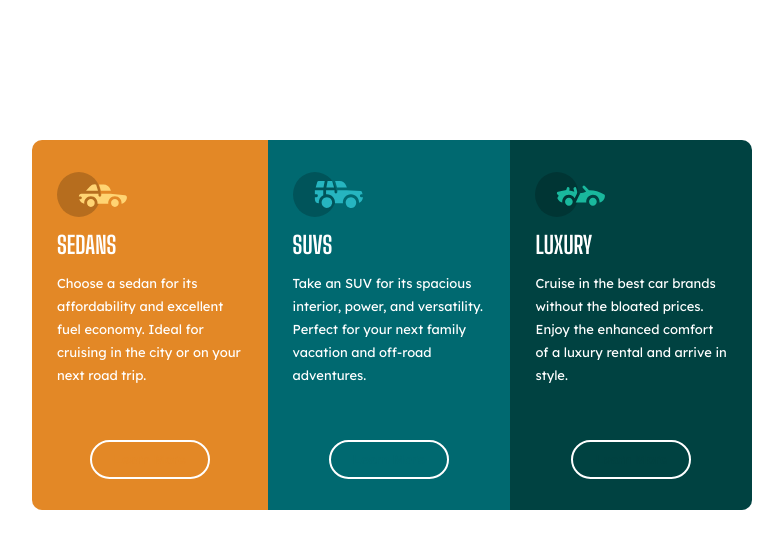
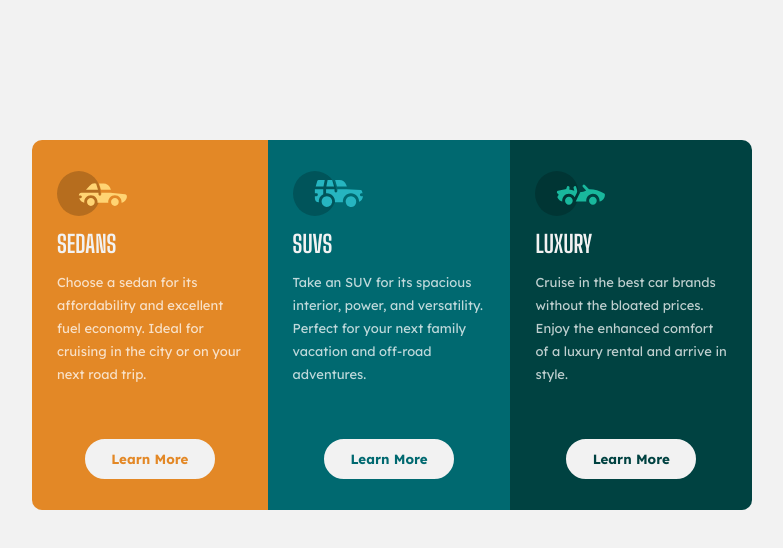
Before and after one commit to bke82024/HTML-CSS-Kopier-et-design, a plain HTML site: page index.html in a window 1280 px wide. Shown: the whole page, without its empty margins (248-1031 px from the left). Drawn offline with Linux system fonts and the light colour scheme.

Commit message:
fixed buttons

```diff
--- a/style.css
+++ b/style.css
@@ -4,6 +4,7 @@
 }
 
 body {
+  background-color: hsl(0, 0%, 95%);
   display: flex;
   justify-content: center;
   height: 650px;
@@ -23,7 +24,7 @@ article {
   justify-content: space-around;
   align-content: center;
   padding: 25px;
-  color: white;
+  color: hsl(0, 0%, 95%);
 }
 
 section {
@@ -46,6 +47,7 @@ h2 {
   font-size: 24px;
   font-weight: 700;
   text-align: left;
+  color: hsl(0, 0%, 95%);
 }
 
 p {
@@ -56,6 +58,7 @@ p {
   line-height: 23px;
   text-align: left;
   margin-bottom: 20px;
+  color: hsla(0, 0%, 100%, 0.75);
 }
 
 #left-article {
@@ -75,42 +78,45 @@ p {
 .button {
   align-self: center;
   padding: 10px;
-  width: 120px;
-  border: 2px solid white;
+  width: 130px;
+  border: 2px solid hsl(0, 0%, 95%);
   border-radius: 30px;
-  background-color: white;
   font-weight: bold;
+  font-family: "Lexend Deca";
   cursor: pointer;
 }
 
 #left-article .button {
   color: hsl(31, 77%, 52%);
+  background-color: hsl(0, 0%, 95%);
   transition: 0.15s;
 }
 
 #center-article .button {
   color: hsl(184, 100%, 22%);
+  background-color: hsl(0, 0%, 95%);
   transition: 0.15s;
 }
 #right-article .button {
   color: hsl(179, 100%, 13%);
+  background-color: hsl(0, 0%, 95%);
   transition: 0.15s;
 }
 
 #left-article .button:hover,
 .button:focus {
   background-color: transparent;
-  color: white;
+  color: hsl(0, 0%, 95%);
 }
 
 #center-article .button:hover,
 .button:focus {
   background-color: transparent;
-  color: white;
+  color: hsl(0, 0%, 95%);
 }
 
 #right-article .button:hover,
 .button {
   background-color: transparent;
-  color: white;
+  color: hsl(0, 0%, 95%);
 }
```
